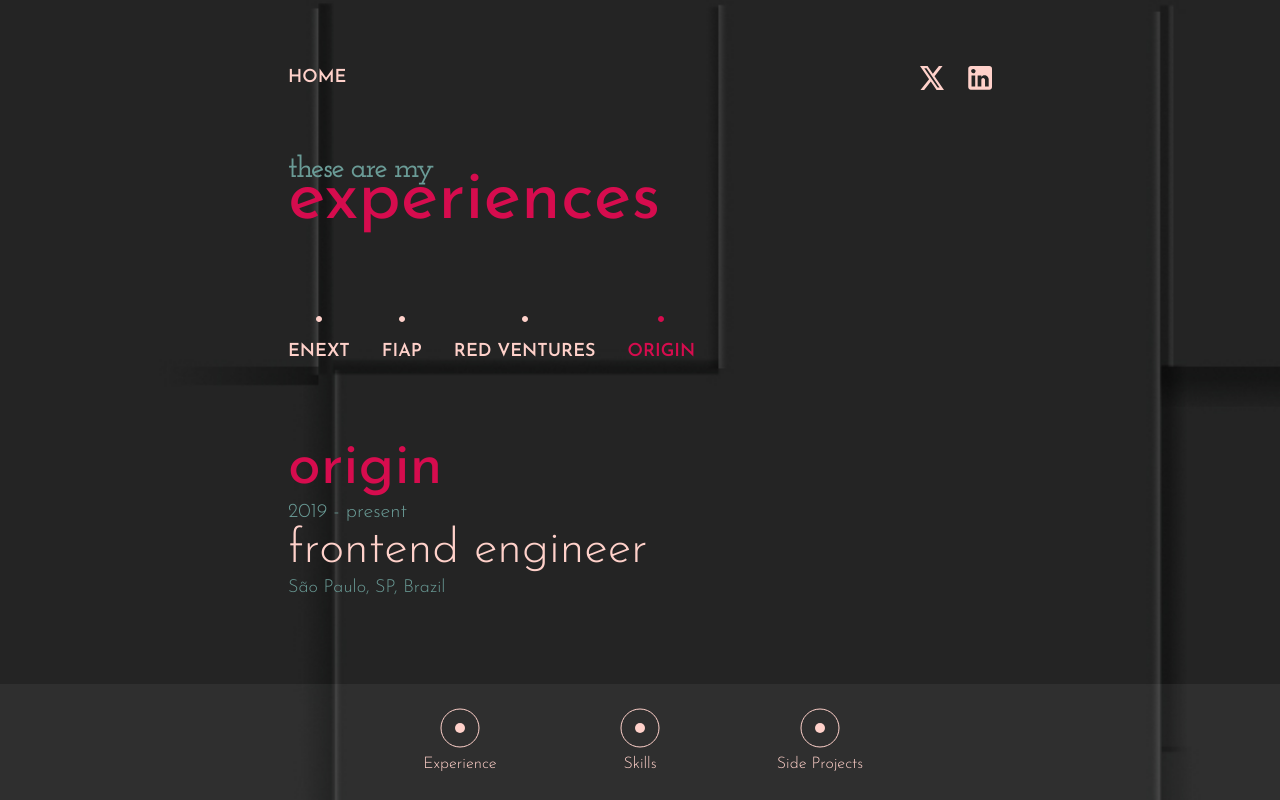
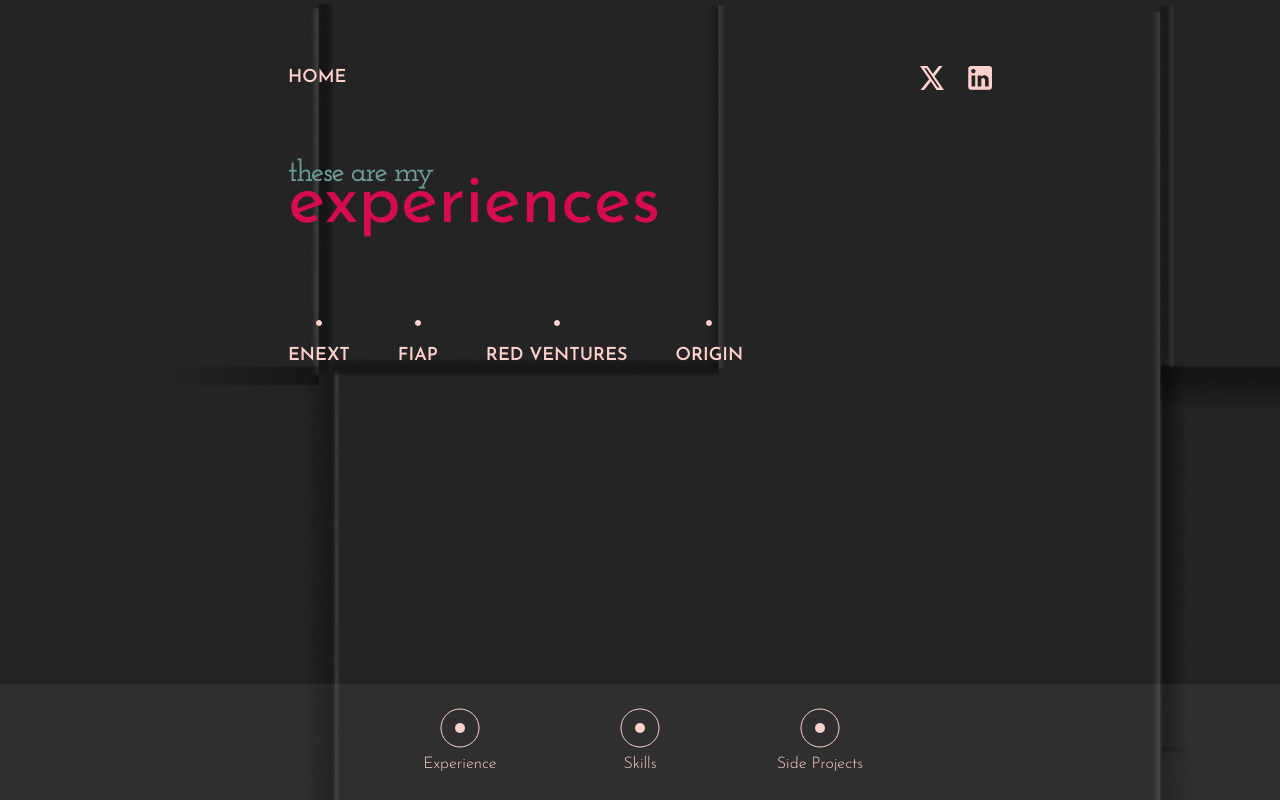
Before and after one commit to mariobrusarosco/portfolio, a Next.js app: page /experience in a window 1280 px wide. Built offline with nearby package versions, Linux system fonts and the light colour scheme.

Commit message:
animations: company list

```diff
--- a/src/app/experience/page.tsx
+++ b/src/app/experience/page.tsx
@@ -2,21 +2,26 @@
 import { motion } from "framer-motion";
 import { ExperienceDetail } from "@/domain/experience/components/experience-detail";
 import { experiences } from "@/domain/experience/constants";
-import { shared } from "@/domain/shared/animations";
+import { screens } from "@/domain/shared/animations";
 import { useRouter, useSearchParams } from "next/navigation";
 import { updateParamsOnURL } from "@/domain/shared/utils/url-manipulation";
 import { Experience } from "@/domain/experience/typing/interfaces-and-enums";
-import { useEffect, useRef } from "react";
+import { useEffect, useMemo, useRef } from "react";
+import {
+  animateChildrenInSequence,
+  revealAndMoveToRight,
+  companyLabel,
+} from "@/domain/experience/animations";
 
 export default function ExperienceScreen() {
   const router = useRouter();
   const searchParams = useSearchParams();
-  const companyId = searchParams.get("id") ?? experiences.at(-1)?.id;
+  const currentCompanyId = searchParams.get("id");
   const selectedExperience = experiences.find((experience) => {
-    return experience.id === companyId;
+    return experience.id === currentCompanyId;
   });
 
-  const handleExperienceSelection = (experienceId: string) => {
+  const handleSelectCompany = (experienceId: string) => {
     const selectedExperience = experiences.find((experience) => {
       return experience.id === experienceId;
     });
@@ -29,22 +34,25 @@
     router.push(`${window.location.pathname}?${queryParamsString}`);
   };
 
+  const listAnimation = useMemo(() => animateChildrenInSequence(0.15), []);
+
   return (
     <div className="h-full grid grid-cols-1 desktop:grid-cols-2 container">
       <div className="heading-and-list-section">
-        <div className="-mt-1">
+        <div className="">
           <motion.span
             initial="initial"
             animate="animate"
-            variants={shared.pageHeading}
+            variants={screens.heading}
             className="tracking-tighter font-serif font-semibold text-blue-green-300 text-2xl tablet:text-3xl desktop:text-4xl"
           >
             these are my
           </motion.span>
+
           <motion.h2
             initial="initial"
             animate="animate"
-            variants={shared.pageHeading}
+            variants={screens.heading}
             className="font-sans font-regular text-pink-500 text-6xl -mt-6 tablet:text-7xl desktop:text-8xl"
           >
             experiences
@@ -52,40 +60,52 @@
         </div>
 
         <section className="mt-20 max-w-full overflow-auto">
-          <ul className="flex gap-8 pb-4 desktop:flex-col justify-start items-start">
+          <motion.ul
+            className="flex gap-8 pb-4 desktop:flex-col justify-start items-start"
+            variants={listAnimation}
+            animate="visible"
+            initial="hidden"
+          >
             {experiences.map((experience) => (
-              <li
+              <motion.li
                 key={experience.id}
+                onClick={() => handleSelectCompany(experience.id)}
+                variants={revealAndMoveToRight}
+              >
+                {/* IMPORTANT: Framer Motion has a bug with the usage of "whileHover" + variants with "staggerChidlren" To fix that, we need an extra motion.div to handle the "whileHover"*/}
+                <motion.div
                   className="flex flex-col items-center gap-y-4 cursor-pointer last:pr-4 desktop:flex-row desktop:gap-x-4 desktop:items-center"
-                onClick={() => handleExperienceSelection(experience.id)}
+                  whileHover="hover"
                 >
                   <div className="w-[6px] h-[6px]">
                     <svg viewBox="0 0 6 6" fill="none">
                       <path
                         d="M0 3C0 1.34315 1.34315 0 3 0C4.65685 0 6 1.34315 6 3C6 4.65685 4.65685 6 3 6C1.34315 6 0 4.65685 0 3Z"
                         fill={`${
-                        experience.id == companyId ? "#D60C4E" : "#FFD1CA"
+                          experience.id == currentCompanyId
+                            ? "#D60C4E"
+                            : "#FFD1CA"
                         }`}
                       />
                     </svg>
                   </div>
 
-                <span
+                  <motion.span
+                    variants={companyLabel}
                     className={`uppercase font-sans font-semibold text-lg whitespace-nowrap
                   ${
-                  experience.id == companyId ? "text-pink-500" : "text-pink-100"
+                    experience.id == currentCompanyId
+                      ? "text-pink-500"
+                      : "text-pink-100"
                   }
                 `}
                   >
                     {experience.companyName}
-                </span>
-              </li>
+                  </motion.span>
+                </motion.div>
+              </motion.li>
             ))}
-          </ul>
-
-          {/* <div className="hidden desktop:block">
-          <CompanyList onCompanySelection={handleExperienceSelection} />
-        </div> */}
+          </motion.ul>
         </section>
       </div>
 
--- a/src/app/page.tsx
+++ b/src/app/page.tsx
@@ -17,7 +17,7 @@
 const NameAndFirstName = () => {
   return (
     <div className=" font-serif max-w-[312px] tablet:max-w-[667px] desktop:mt-[100px] desktop:pb-[10px]">
-      <h2 className="font-semibold uppercase text-pink-500 text-6xl tablet:text-[100px]  desktop-large:text-[150px]">
+      <h2 className="font-semibold uppercase text-pink-500 text-6xl tablet:text-[100px]  desktop-large:text-[125px]">
         {firstName.map((letter, index) => (
           <motion.span
             key={index}
@@ -34,7 +34,7 @@
         ))}
       </h2>
 
-      <h3 className="font-thin text-pink-100 text-6xl tablet:text-[100px] text-right -mt-5 tablet:-mt-8 tablet:text-left tablet:pl-[90px] desktop-large:text-[150px]">
+      <h3 className="font-thin text-pink-100 text-6xl tablet:text-[100px] text-right -mt-5 tablet:-mt-8 tablet:text-left tablet:pl-[90px] desktop-large:text-[100px] uppercase">
         {lastName.map((letter, index) => (
           <motion.span
             key={index}
--- a/src/domain/experience/animations.ts
+++ b/src/domain/experience/animations.ts
@@ -1,16 +1,16 @@
 import { Variants } from "framer-motion";
 
-const staggerChildrenWhenVisible: Variants = {
-  visible: {
-    transition: {
-      staggerChildren: 0.05,
+export const animateChildrenInSequence = (interval: number) => {
+  return {
+    visible: {
+      transition: {
+        staggerChildren: interval || 0.05,
+      },
     },
-  },
+  };
 };
-const companiesListContainer = staggerChildrenWhenVisible;
-const companyHeader = staggerChildrenWhenVisible;
 
-const revealAndMoveToRight: Variants = {
+export const revealAndMoveToRight: Variants = {
   visible: {
     opacity: 1,
     x: 0,
@@ -24,8 +24,20 @@
   },
   hidden: { opacity: 0, x: -25 },
 };
+
+export const companyLabel: Variants = {
+  hover: {
+    x: 15,
+    transition: {
+      type: "spring",
+      stiffness: 150,
+      dumping: 20,
+      from: 0,
+    },
+  },
+};
+
 const companyHeaderitem = revealAndMoveToRight;
-const companyListitem = revealAndMoveToRight;
 
 const jobDescriptionItem: Variants = {
   visible: (iterator) => ({
@@ -64,31 +76,17 @@
   },
 };
 
-const companyListItemLabel: Variants = {
-  hover: {
-    x: 15,
-    transition: {
-      type: "spring",
-      stiffness: 150,
-      dumping: 20,
-      from: 0,
-    },
-  },
+export const companyList = {
+  stem: companyListItemStem,
+  circle: companyListItemCircle,
 };
 
 const animations = {
   company: {
-    header: companyHeader,
     headeritem: companyHeaderitem,
   },
   jobDescriptionItem,
-  companiesList: {
-    container: companiesListContainer,
-    item: companyListitem,
-    stem: companyListItemStem,
-    circle: companyListItemCircle,
-    label: companyListItemLabel,
-  },
+  companyList,
 };
 
 export default animations;
--- a/src/domain/experience/components/experience-detail.tsx
+++ b/src/domain/experience/components/experience-detail.tsx
@@ -37,7 +37,7 @@
         </motion.p>
 
         <motion.p
-          className="font-light font-sans text-4xl text-pink-100 lowercase tablet:text-5xl desktop:text-6xl"
+          className="font-light font-sans text-4xl text-pink-100 lowercase tablet:text-4xl"
           variants={company.headeritem}
         >
           {experience.position}
--- a/src/domain/shared/animations.ts
+++ b/src/domain/shared/animations.ts
@@ -1,6 +1,6 @@
-export const shared = {
-  pageHeading: {
-    initial: { opacity: 0, y: -20 },
+export const screens = {
+  heading: {
+    initial: { opacity: 0, y: -30 },
     animate: {
       opacity: 1,
       y: 0,
```
Lines whose indentation alone changed are shown as unchanged.
